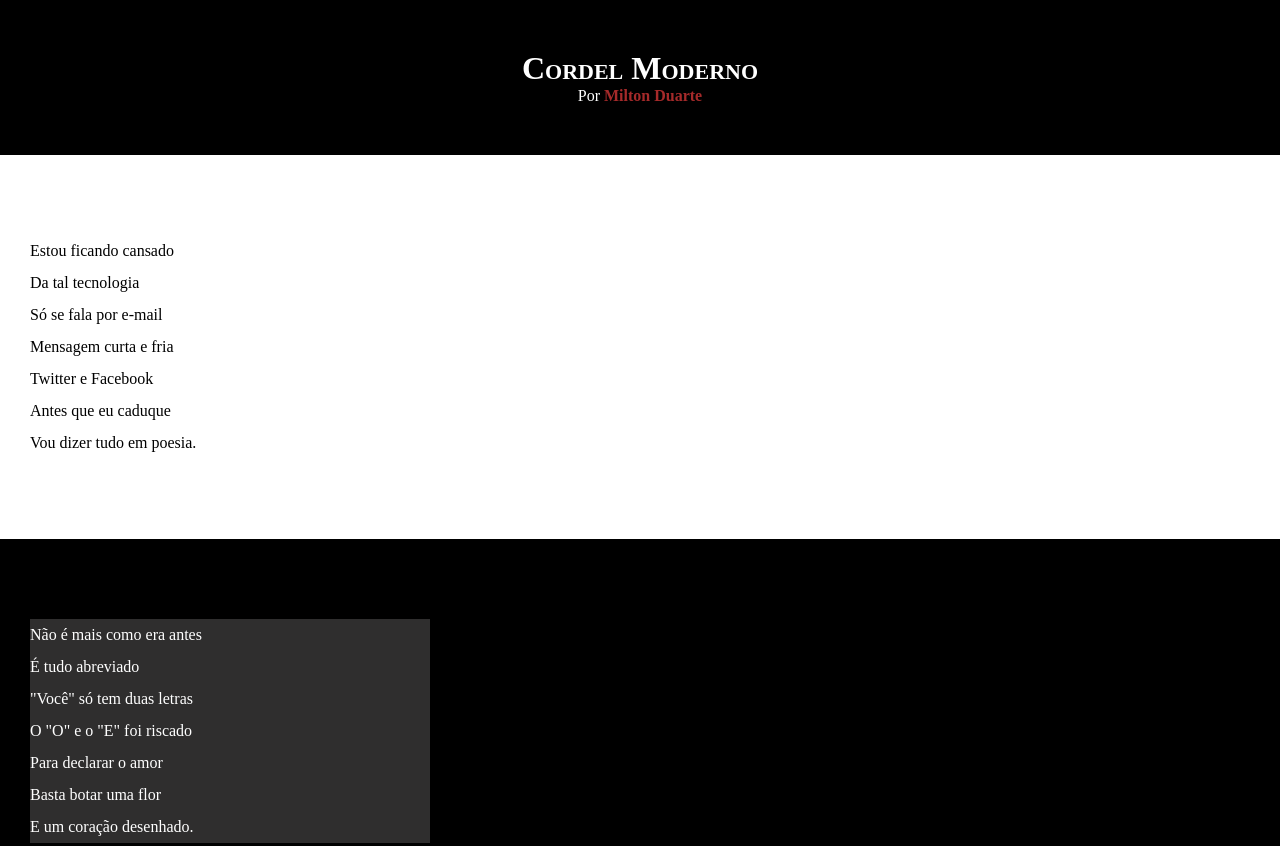
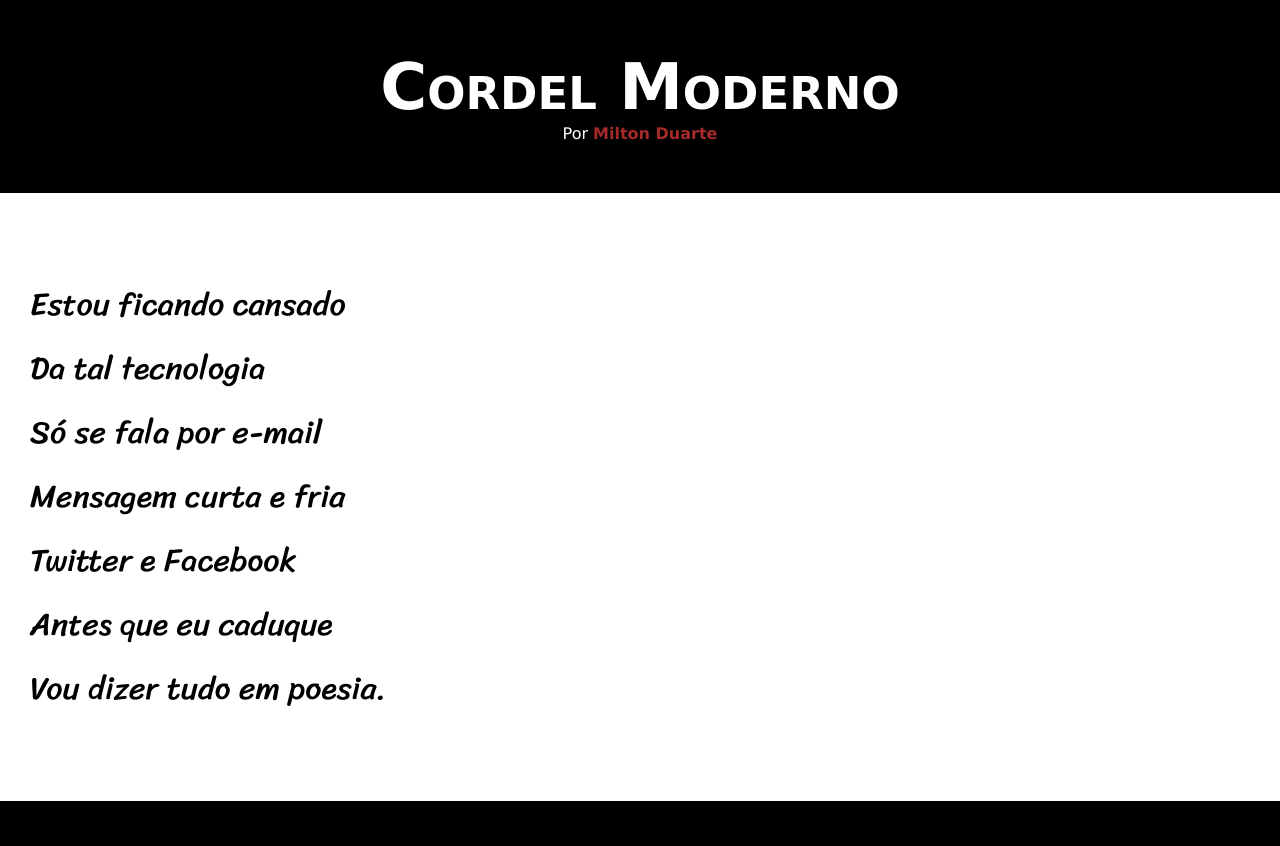
Before and after one commit to IamTheSorcerer/Html, a plain HTML site: page desafios/df012/index.html in a window 1280 px wide. Shown: the top 846 px of the page. Drawn offline with Linux system fonts and the light colour scheme.

Commit message:
estilos/fonts

```diff
--- a/desafios/df012/estilo/style.css
+++ b/desafios/df012/estilo/style.css
@@ -1,4 +1,15 @@
 @charset "UTF-8";
+
+@import url('https://fonts.googleapis.com/css2?family=Passion+One&family=Sriracha&display=swap');
+
+@import url('https://fonts.googleapis.com/css2?family=Sriracha&display=swap');
+
+:root{
+    --fonte1: Verdana, Geneva, Tahoma, sans-serif;
+    --fonte2: 'Passione One', cursive;
+    --fonte3: 'Sriracha', cursive;
+}
+
 
 * {
     margin: 0px;
@@ -8,6 +19,7 @@
 html, body {
     min-height: 100vh;
     background-color: aquamarine;
+    font-family: var(--fonte1);
 }
 
 header {
@@ -20,6 +32,8 @@ header {
 header > h1 {
     padding-top: 50px;
     font-variant: small-caps;
+    font-family: var(--fonte2);
+    font-size: 5vw;
 }
 
 header > p {
@@ -42,6 +56,8 @@ section{
     padding-bottom: 10vh;
     line-height: 2em;
     padding-left: 30px;
+    font-family: var(--fonte3);
+    font-size: 2.5vw; /* vw = 10% da largura da tela widht*/
 }
 
 section.normal{
@@ -55,7 +71,8 @@ section.imagem{
 }
 
 section.imagem > p {
-    width: 400px;
+    display: inline-block;
+    padding: 5px;
     background-color: rgba(56, 55, 55, 0.842);
 }
 
```
